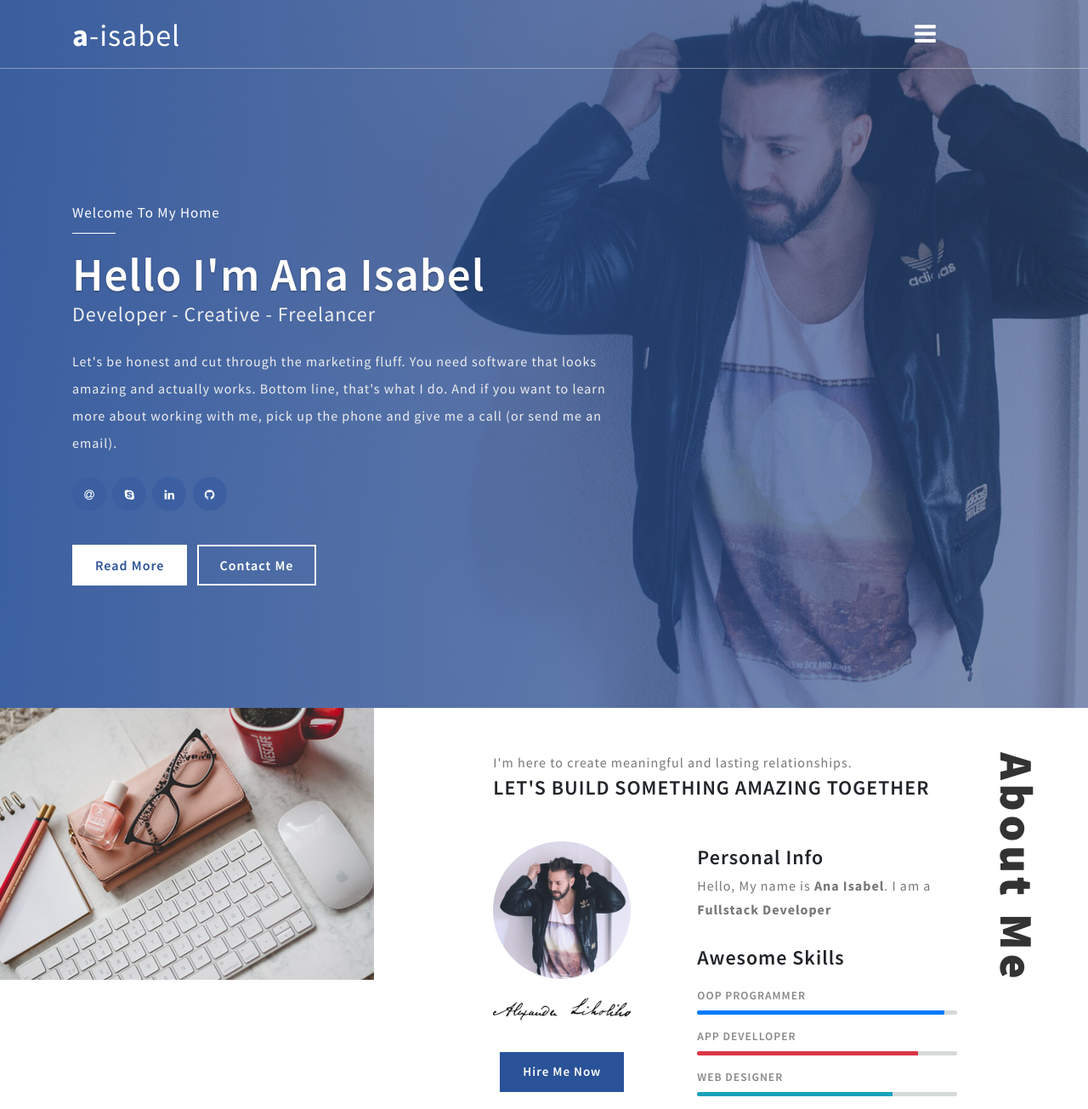
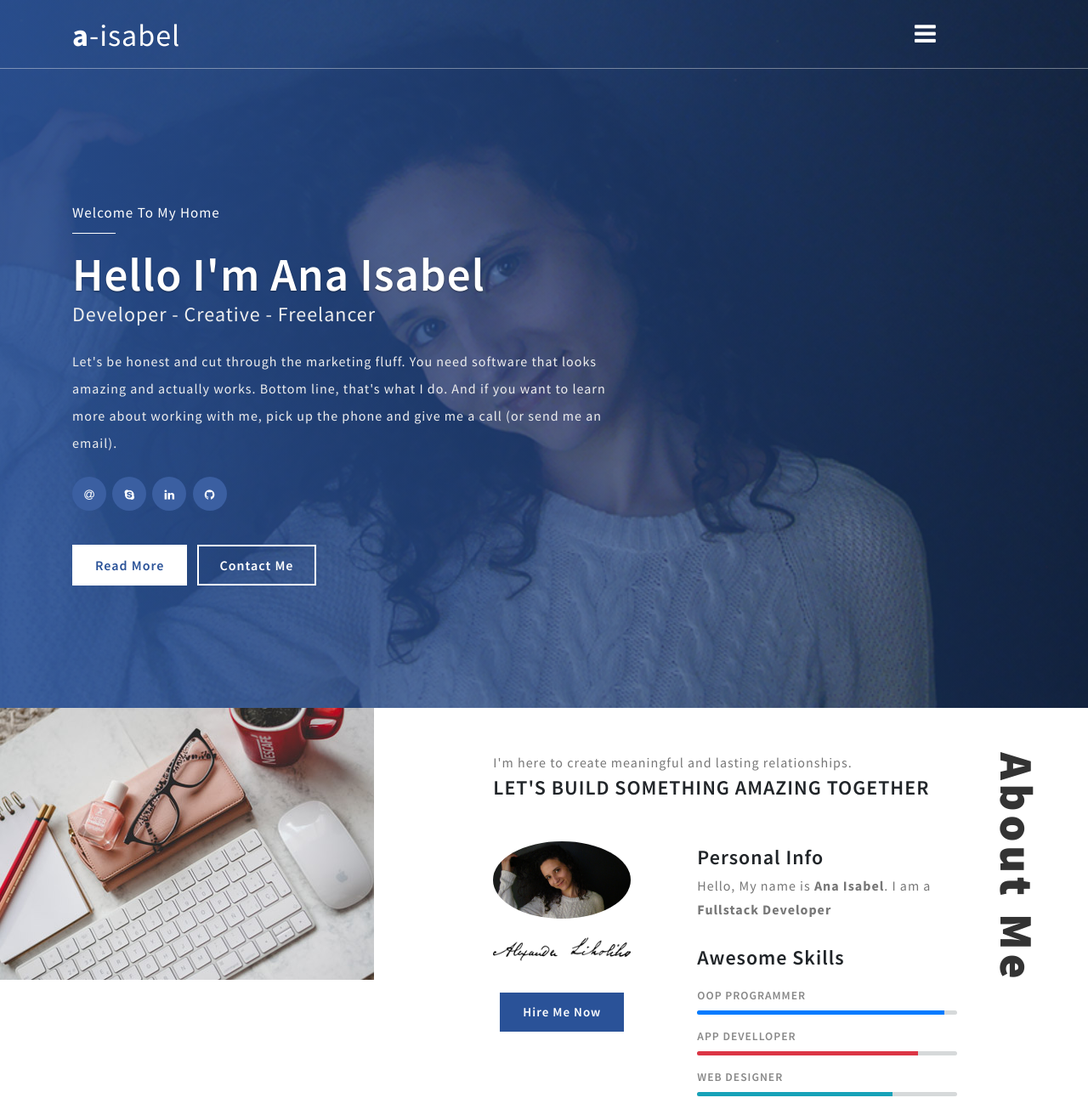
Before and after one commit to a-isabel/a-isabel.github.io, a plain HTML site: page index.html in a window 1280 px wide. Shown: the top 1305 px of the page at 85% size. Drawn offline with Linux system fonts and the light colour scheme.

Commit message:
profile picture and banner updated

```diff
--- a/css/style.css
+++ b/css/style.css
@@ -211,7 +211,7 @@ a.scroll.bnr-btn i{
 /* banner */
 
 .banner-w3pvt {
-	background: url(../images/banner.jpg) no-repeat center;
+	background: url(../images/banner.png) no-repeat center;
 	background-size: cover;
 	position: relative;
 }
--- a/index.html
+++ b/index.html
@@ -104,7 +104,7 @@
                       <h4 class="main">LET'S BUILD SOMETHING AMAZING TOGETHER</h4>
         					<div class="row mt-sm-5 mt-4 about-right-inner">
         						<div class="col-sm-4 col-6 myphoto-sign text-center">
-        							<img src="images/myphoto.jpg" alt="" class="img-fluid rounded-circle"/>
+        							<img src="images/myphoto.png" alt="" class="img-fluid rounded-circle"/>
         							<img src="images/signature.png" alt="" class="img-fluid mt-3"/>
         							<a href="#contact" class="scroll abt-btn">Hire Me Now </a>
         						</div>
```
Also changed, not shown: images/banner.jpg (deleted), images/banner.png (added), images/myphoto.png (added), 1 other file.
